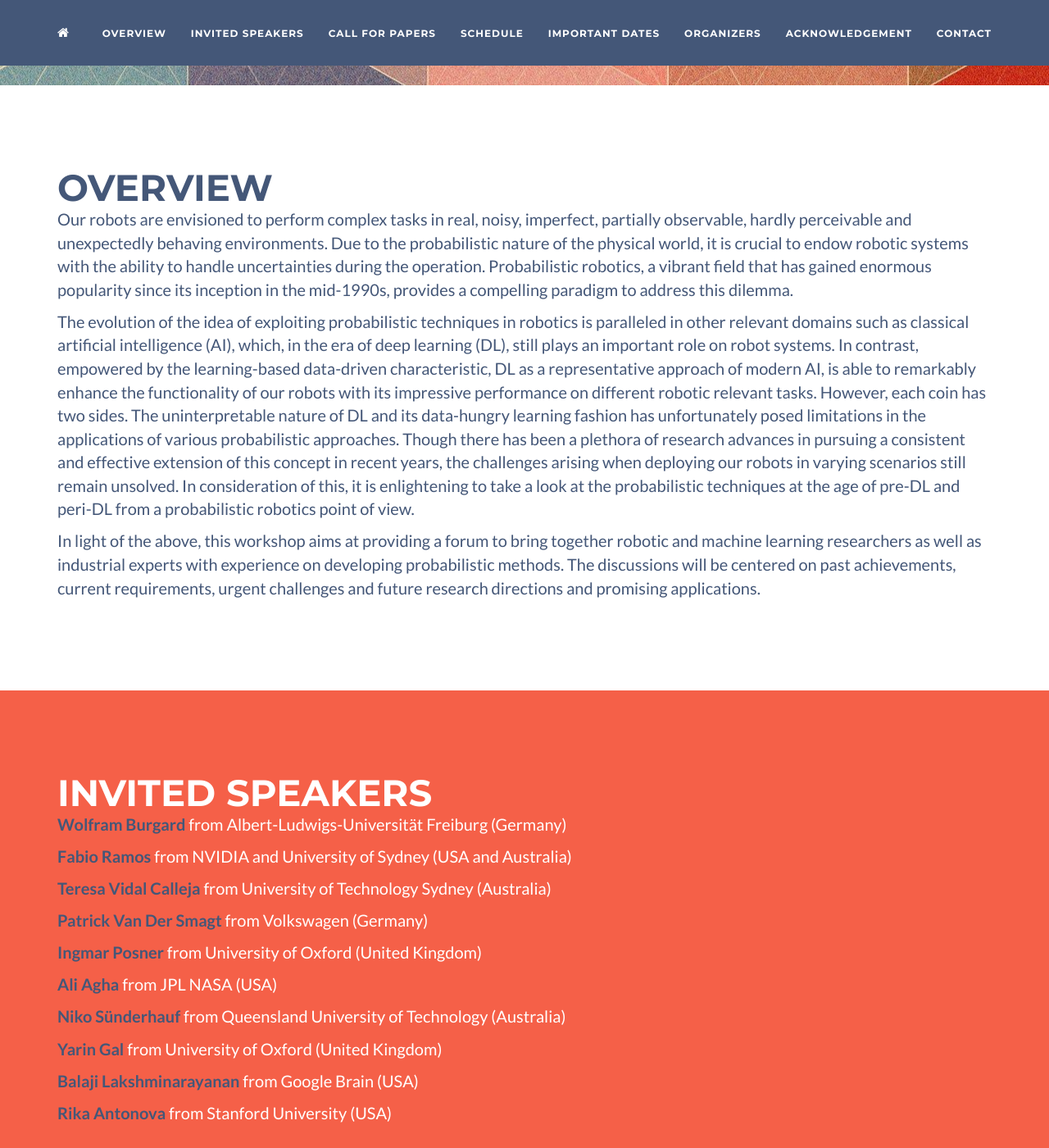
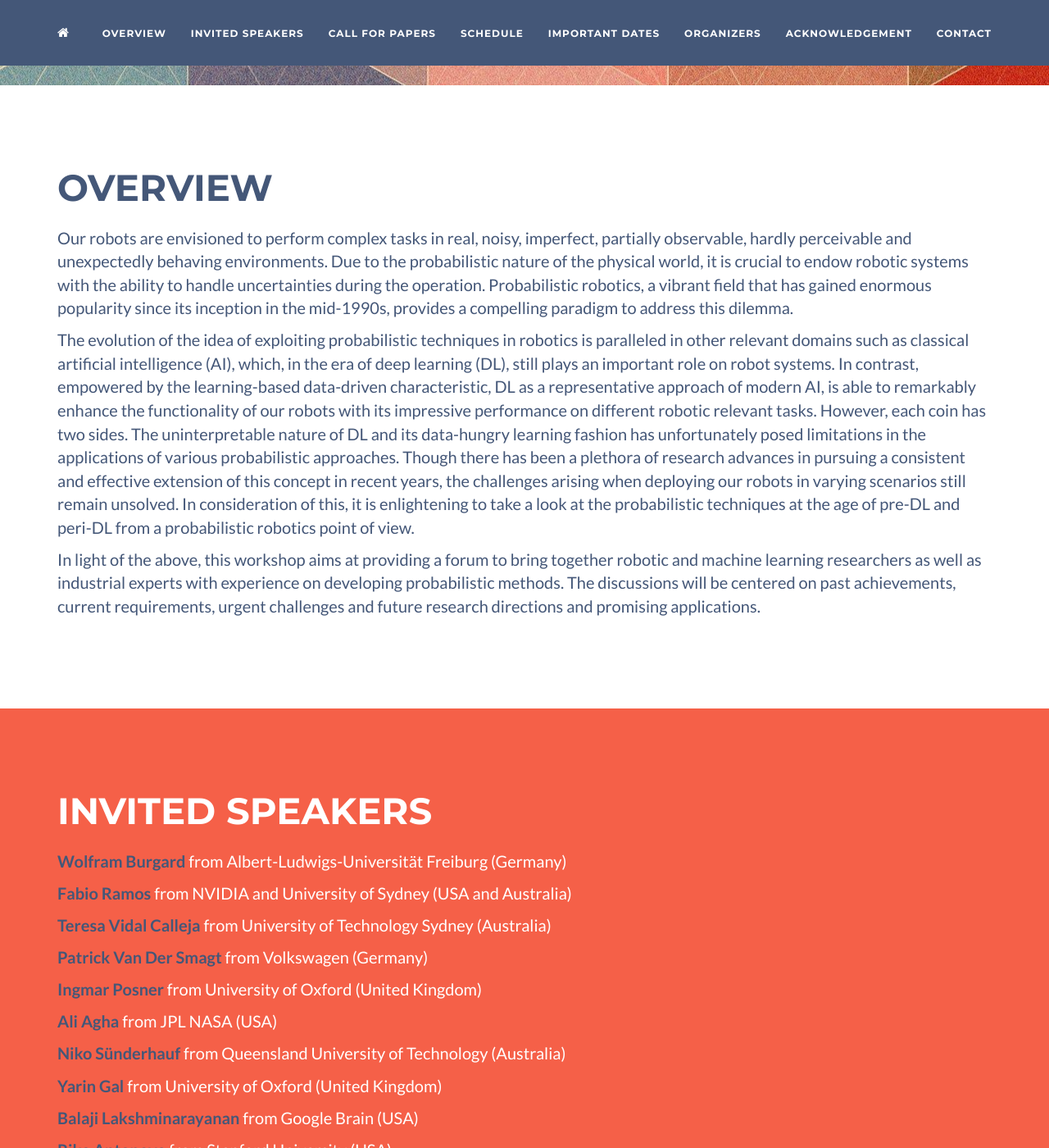
Before and after one commit to probabilisticrobotics/probabilisticrobotics.github.io, a Jekyll site: the page built from _posts/2022-01-07-acknowledgement.md, in a window 1280 px wide and 1400 px high, scrolled down 446 px. Shown: the whole window at 82% size. Built offline with Jekyll 4.4.1, drawn with Linux system fonts in a browser that asks for light colours.

Commit message:
Update main.css

```diff
--- a/_includes/css/main.css
+++ b/_includes/css/main.css
@@ -37,7 +37,7 @@ h6 {
 }
 
 h2 {
-    margin-bottom: 0.5em;
+    margin-bottom: 0.5em !important;
 }
 
 hr.star-light,
```
